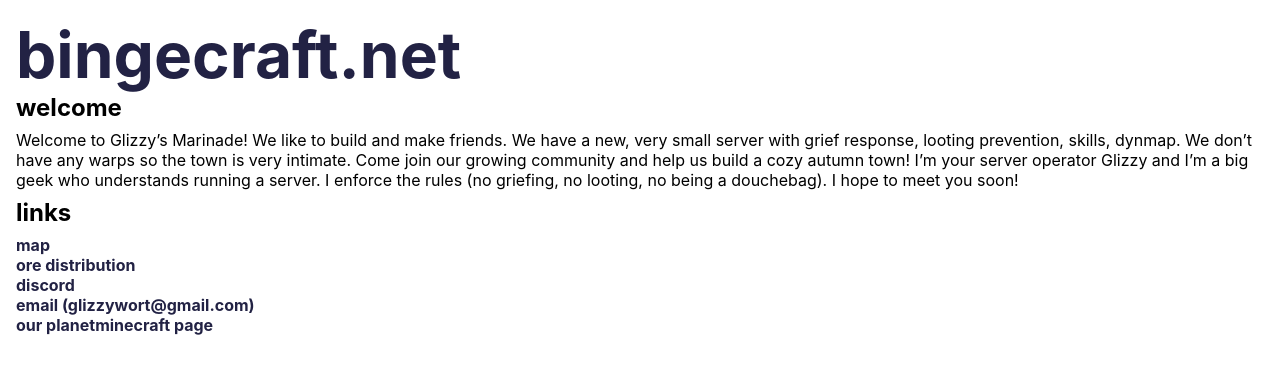
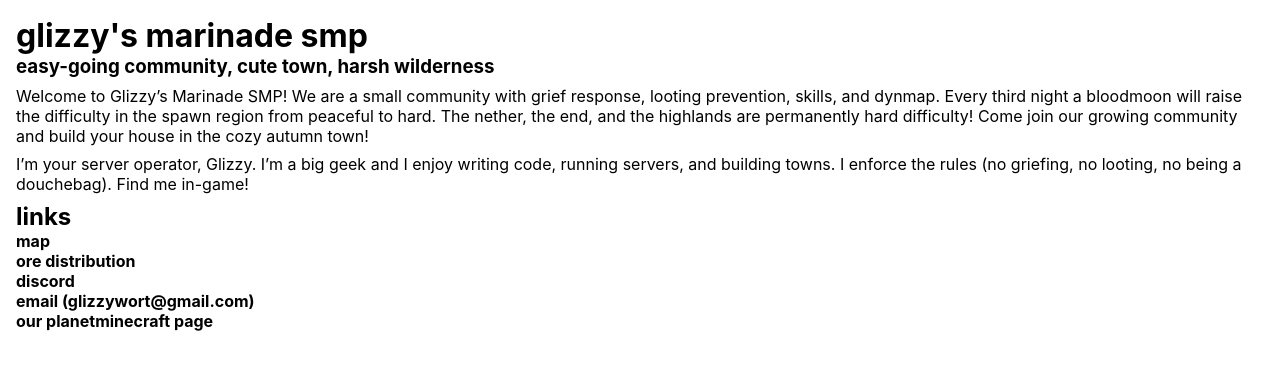
Before and after one commit to bingecraft-net/webapp, a React (Create React App) app in the folder webapp/: page / in a window 1280 px wide. Shown: the top 374 px of the page. Built offline with nearby package versions, Linux system fonts and the light colour scheme.

Commit message:
update description and simplify outline

```diff
--- a/webapp/src/App.tsx
+++ b/webapp/src/App.tsx
@@ -1,36 +1,26 @@
 import React from 'react'
-
-const darkBlue = '#224'
 
 export default function App() {
   return (
     <div style={{ padding: '1rem' }}>
-      <h1
-        style={{
-          margin: 0,
-          fontWeight: 'bold',
-          fontSize: '4rem',
-          color: darkBlue,
-        }}
-      >
-        bingecraft.net
-      </h1>
-      <div>
-        <h2 style={{ margin: 0 }}>welcome</h2>
+      <h1>glizzy's marinade smp</h1>
+      <h3>easy-going community, cute town, harsh wilderness</h3>
       <p style={{ margin: '0.5rem 0' }}>
-          Welcome to Glizzy’s Marinade! We like to build and make friends.
-          We have a new, very small server with grief response, looting
-          prevention, skills, dynmap. We don’t have any warps so the town
-          is very intimate. Come join our growing community and help us
-          build a cozy autumn town! I’m your server operator Glizzy and I’m
-          a big geek who understands running a server. I enforce the rules
-          (no griefing, no looting, no being a douchebag). I hope to meet
-          you soon!
+        Welcome to Glizzy’s Marinade SMP! We are a small community with
+        grief response, looting prevention, skills, and dynmap. Every third
+        night a bloodmoon will raise the difficulty in the spawn region
+        from peaceful to hard. The nether, the end, and the highlands are
+        permanently hard difficulty! Come join our growing community and
+        build your house in the cozy autumn town!
       </p>
-      </div>
-      <div>
-        <h2 style={{ margin: 0 }}>links</h2>
       <p style={{ margin: '0.5rem 0' }}>
+        I’m your server operator, Glizzy. I’m a big geek and I enjoy
+        writing code, running servers, and building towns. I enforce the
+        rules (no griefing, no looting, no being a douchebag). Find me
+        in-game!
+      </p>
+      <h2>links</h2>
+      <p>
         <Link href="https://map.bingecraft.net/">map</Link>
         <Link href="https://pbs.twimg.com/media/FFdKHA7X0AQCkVv?format=jpg&name=4096x4096">
           ore distribution
@@ -44,7 +34,6 @@ export default function App() {
         </Link>
       </p>
     </div>
-    </div>
   )
 }
 
@@ -56,7 +45,7 @@ function Link({ children, href }: LinkProps) {
     <a
       style={{
         textDecoration: 'none',
-        color: darkBlue,
+        color: 'inherit',
         fontWeight: 'bold',
         display: 'block',
       }}
--- a/webapp/src/index.css
+++ b/webapp/src/index.css
@@ -17,3 +17,13 @@ body,
 #root {
   height: 100%;
 }
+
+h1,
+h2,
+h3,
+h4,
+h5,
+h6,
+p {
+  margin: 0;
+}
```
Lines whose indentation alone changed are shown as unchanged.
